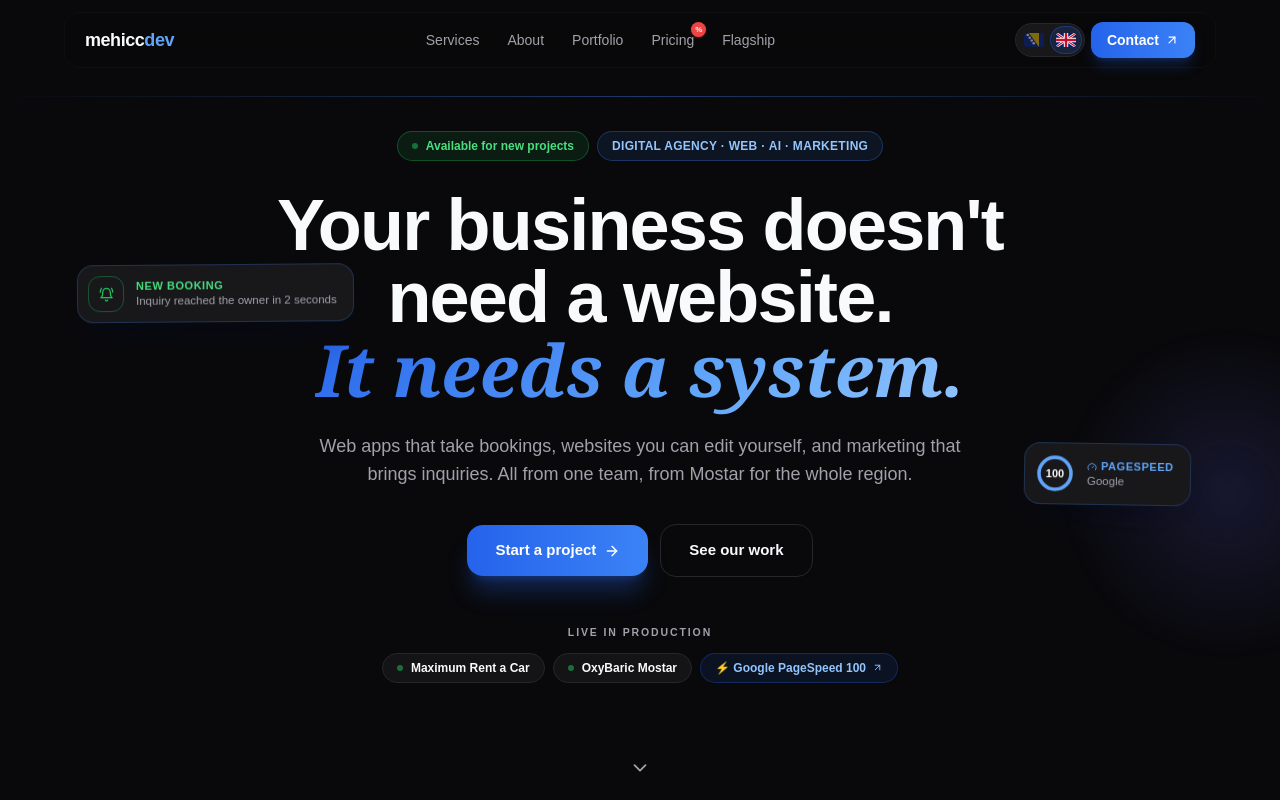
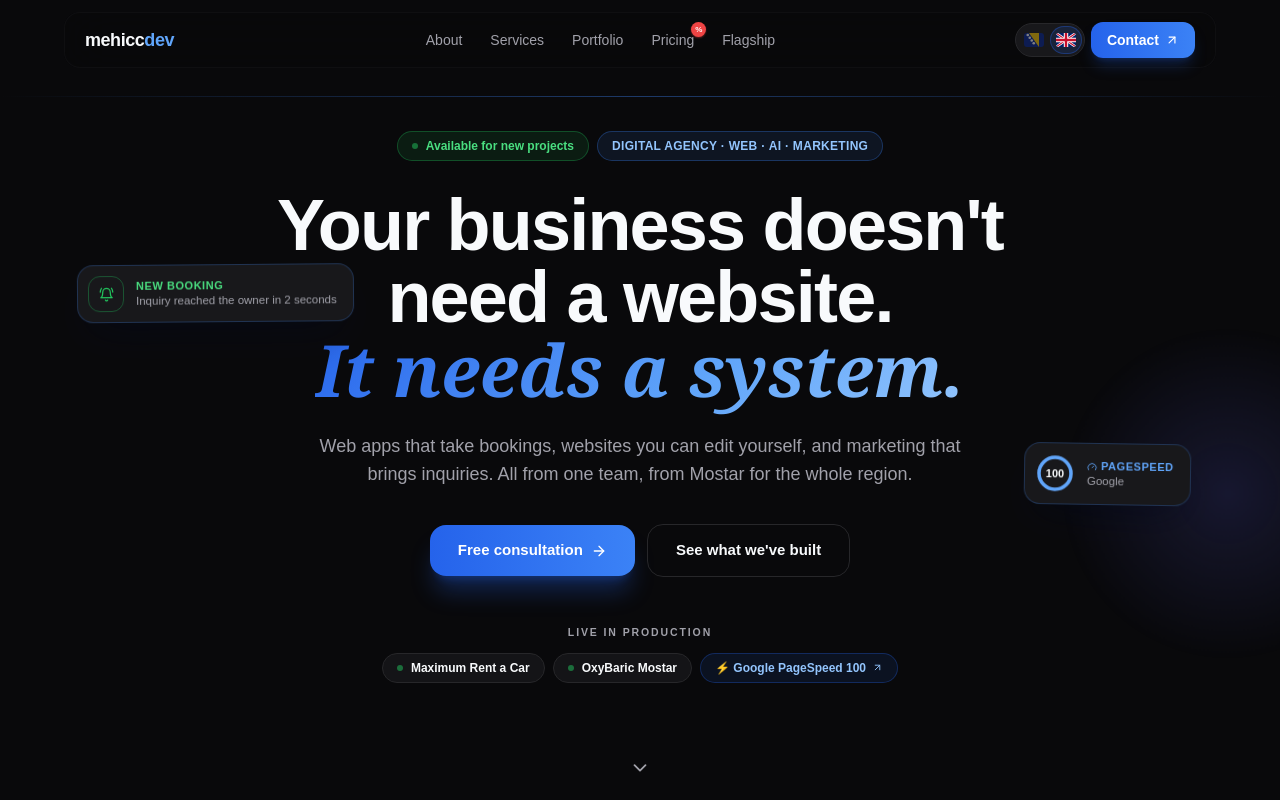
Before and after one commit to Bakeee99/mehiccdev, a Next.js app: page / in a window 1280 px wide. Shown: the top 800 px of the page. Built offline with nearby package versions, Linux system fonts and the light colour scheme.

Commit message:
redoslijed

```diff
--- a/app/page.tsx
+++ b/app/page.tsx
@@ -22,8 +22,8 @@ export default function HomePage() {
     <main className="min-h-screen bg-[var(--bg)] text-[var(--text)]">
       <Navbar />
       <Hero />
+      <About />
       <Services />
-      <About />
       <Results />
       <Portfolio />
       <Pricing />
--- a/components/sections/Hero.tsx
+++ b/components/sections/Hero.tsx
@@ -46,8 +46,8 @@ const T: Record<"bs" | "en", Content> = {
     h1a: "Vašem biznisu ne treba sajt.",
     h1b: "Treba mu sistem.",
     sub: "Web aplikacije koje primaju rezervacije, sajtovi koje sami uređujete i marketing koji dovodi upite. Sve iz jedne ruke, iz Mostara za cijeli region.",
-    ctaPrimary: "Započni projekat",
-    ctaSecondary: "Pogledaj naš rad",
+    ctaPrimary: "Besplatne konsultacije",
+    ctaSecondary: "Šta smo napravili",
     liveLabel: "Uživo u produkciji",
     liveProjects: ["Maximum Rent a Car", "OxyBaric Mostar"],
     psBadge: "Google PageSpeed 100",
@@ -61,8 +61,8 @@ const T: Record<"bs" | "en", Content> = {
     h1a: "Your business doesn't need a website.",
     h1b: "It needs a system.",
     sub: "Web apps that take bookings, websites you can edit yourself, and marketing that brings inquiries. All from one team, from Mostar for the whole region.",
-    ctaPrimary: "Start a project",
-    ctaSecondary: "See our work",
+    ctaPrimary: "Free consultation",
+    ctaSecondary: "See what we\u0027ve built",
     liveLabel: "Live in production",
     liveProjects: ["Maximum Rent a Car", "OxyBaric Mostar"],
     psBadge: "Google PageSpeed 100",
--- a/components/sections/Navbar.tsx
+++ b/components/sections/Navbar.tsx
@@ -35,8 +35,8 @@ export function Navbar() {
   }, []);
 
   const NAV_LINKS = [
+    { label: L.about,     href: "#o-nama"    },
     { label: L.services,  href: "#usluge"    },
-    { label: L.about,     href: "#o-nama"    },
     { label: L.portfolio, href: "#portfolio" },
     { label: L.pricing,   href: "#cjenovnik", promo: true },
     { label: L.saas,      href: "#saas"      },
```
Also changed, not shown: PROCITAJ-ME.txt.
